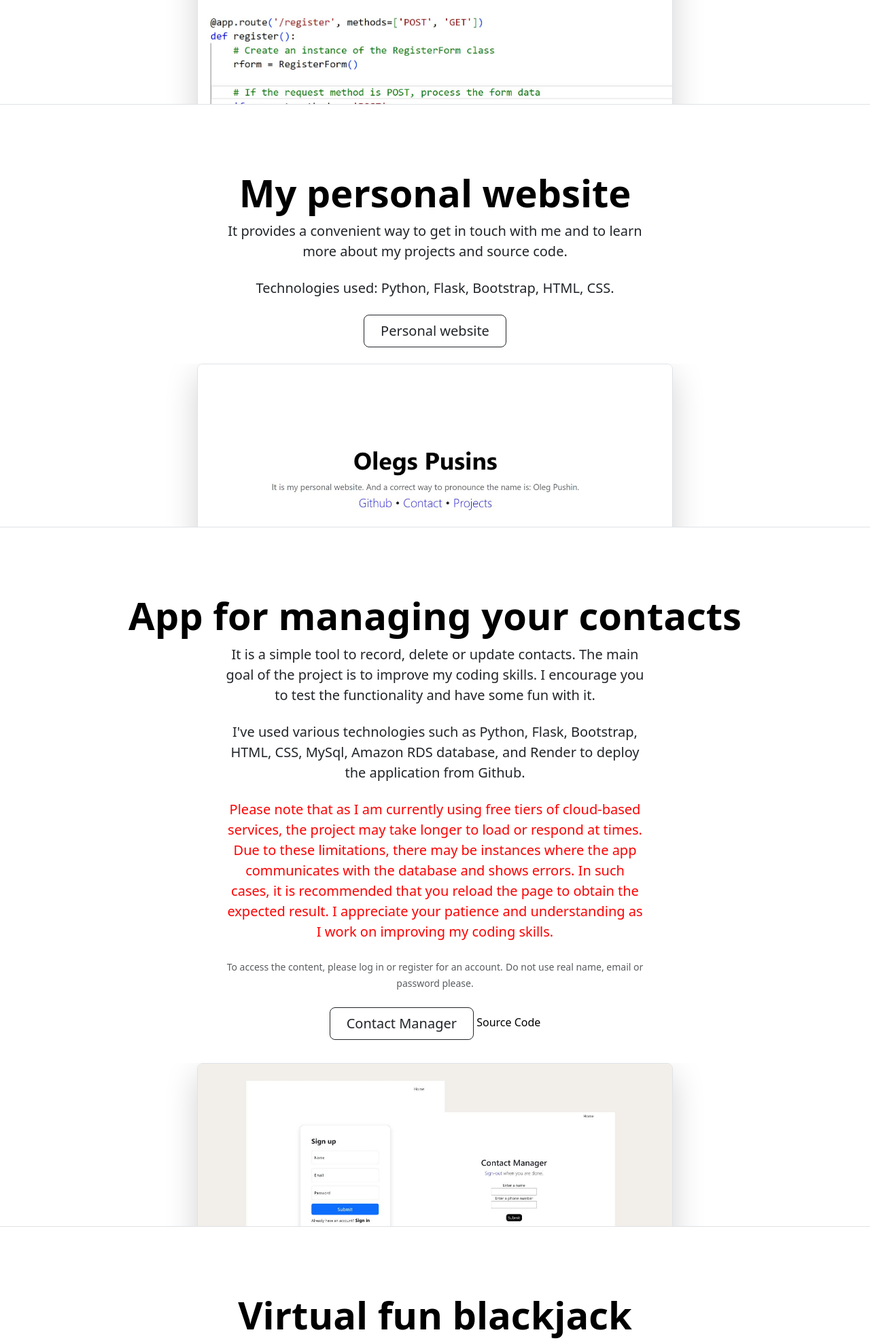
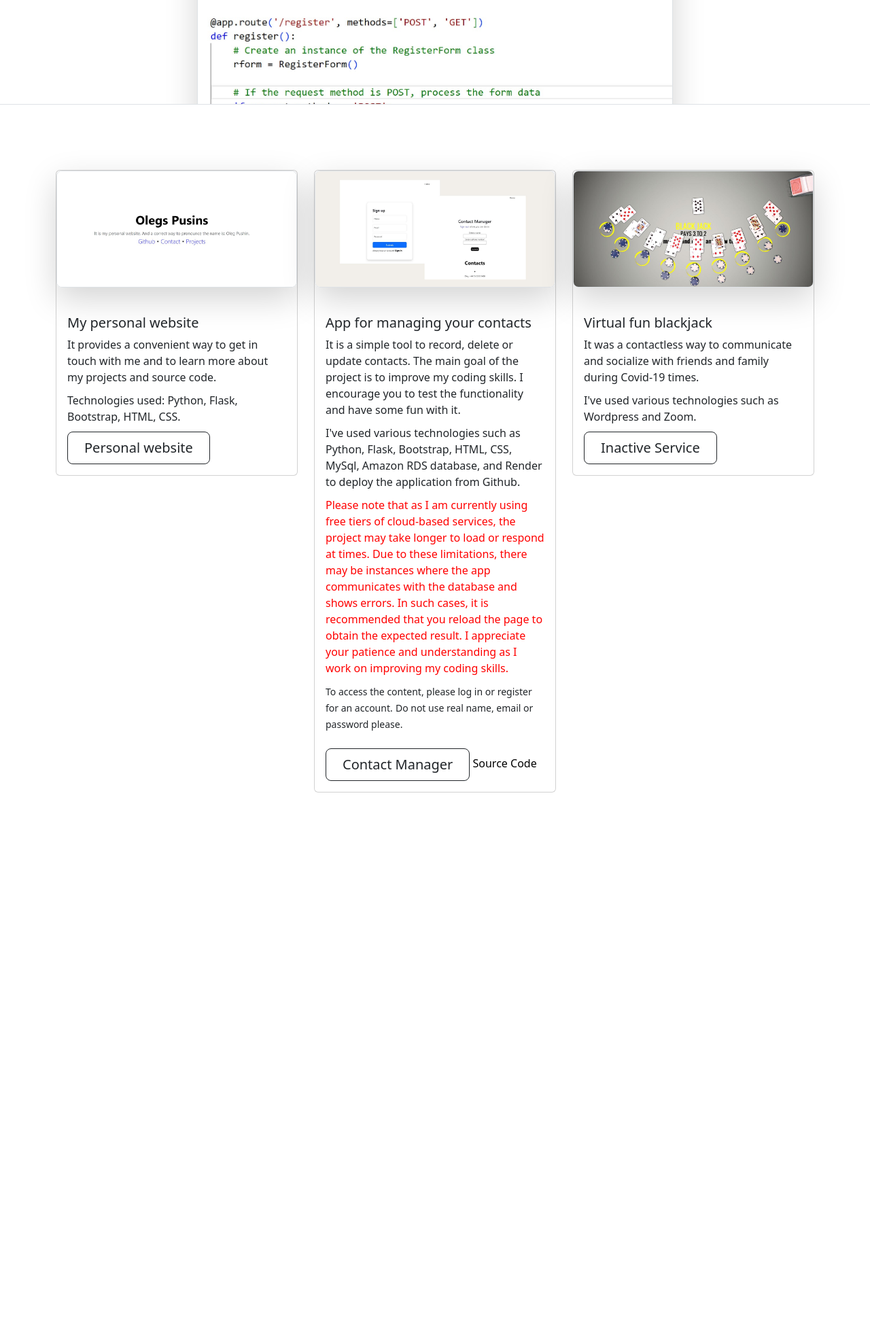
Before and after one commit to olegp999/myapp, a Flask app: page /projects in a window 1280 px wide. Shown: the part 478-2451 px from the top of the page at 68% size. After the commit the page ends 1644 px from the top, so only its background shows below. Run offline with Flask 3, Linux system fonts and the light colour scheme; some libraries are stand-ins or nearby versions.

Commit message:
rebuild projects

```diff
--- a/templates/projects.html
+++ b/templates/projects.html
@@ -13,6 +13,8 @@ Home page
   }
 </style>
 
+<!-- Masonry's positioning. -->
+<!-- <script src="https://cdn.jsdelivr.net/npm/masonry-layout@4.2.2/dist/masonry.pkgd.min.js" integrity="sha384-GNFwBvfVxBkLMJpYMOABq3c+d3KnQxudP/mGPkzpZSTYykLBNsZEnG2D9G/X/+7D" crossorigin="anonymous" async></script> -->
 
 <div  class="px-4 pt-5 my-5 text-center border-bottom">
   <h1 class="display-4 fw-bold text-body-emphasis">Projects</h1>
@@ -28,7 +30,7 @@ Home page
 </div>
 
 
-<div class="px-4 pt-5 my-5 text-center border-bottom">
+<!-- <div class="px-4 pt-5 my-5 text-center border-bottom">
   <h1 class="display-4 fw-bold text-body-emphasis">My personal website</h1>
   <div class="col-lg-6 mx-auto">
     <p class="lead mb-4">It provides a convenient way to get in touch with me and to learn more about my projects and source code.</p>
@@ -42,6 +44,7 @@ Home page
     </div>
   </div>
 </div>
+
 
 
 
@@ -68,6 +71,11 @@ Home page
 </div>
 
 
+
+
+
+
+
 <div class="px-4 pt-5 my-5 text-center border-bottom">
   <h1 class="display-4 fw-bold text-body-emphasis">Virtual fun blackjack</h1>
   <div class="col-lg-6 mx-auto">
@@ -81,22 +89,58 @@ Home page
       <img src="{{ url_for('static', filename='zoom.jpg') }}" class="img-fluid border rounded-3 shadow-lg mb-4" alt="Example image" width="700" height="500" loading="lazy">
     </div>
   </div>
-</div>
+</div> -->
 
 
 
+<main class="container py-5">
 <div class="row" data-masonry='{"percentPosition": true }'>
+
 <div class="col-sm-6 col-lg-4 mb-4">
   <div class="card">
-      <img src="{{ url_for('static', filename='zoom.jpg') }}" class="img-fluid border rounded-3 shadow-lg mb-4" alt="Example image" width="700" height="500" loading="lazy">
+    <img src="{{ url_for('static', filename='frontpa.jpg') }}" class="img-fluid border rounded-3 shadow-lg mb-4" alt="Example image" width="700" height="500" loading="lazy">
     <div class="card-body">
-        <h5 class="card-title">Card title that wraps to a new line</h5>
-        <p class="card-text">This is a longer card with supporting text below as a natural lead-in to additional content. This content is a little bit longer.</p>
+      <h5 class="card-title">My personal website</h5>
+      <p class="card-text">It provides a convenient way to get in touch with me and to learn more about my projects and source code.</p>
+      <p class="card-text">Technologies used: Python, Flask, Bootstrap, HTML, CSS.</p>
+      <a href="{{url_for('front')}}" ><button type="button" class="btn btn-outline-dark btn-lg px-4">Personal website</button></a>
     </div>
   </div>
 </div>
 
 <div class="col-sm-6 col-lg-4 mb-4">
+  <div class="card">
+    <img src="{{ url_for('static', filename='cont.jpg') }}"  class="img-fluid border rounded-3 shadow-lg mb-4" alt="Example image" width="700" height="500" loading="lazy">
+    <div class="card-body">
+      <h5 class="card-title">App for managing your contacts</h5>
+      <p class="card-text">It is a simple tool to record, delete or update contacts. The main goal of the project is to improve my coding skills. I encourage you to test the functionality and have some fun with it.</p>
+      <p class="card-text">I've used various technologies such as Python, Flask, Bootstrap, HTML, CSS, MySql, Amazon RDS database, and Render to deploy the application from Github.</p>
+      <p style="color: red;" class="card-text">Please note that as I am currently using free tiers of cloud-based services, the project may take longer to load or respond at times. Due to these limitations, there may be instances where the app communicates with the database and shows errors. In such cases, it is recommended that you reload the page to obtain the expected result. I appreciate your patience and understanding as I work on improving my coding skills.</p>
+      <!-- <p class="card-text">It is a simple tool to record, delete or update contacts. The main goal of the project is to improve my coding skills. I encourage you to test the functionality and have some fun with it.</p> -->
+      <small class="card-text" class="text-body-secondary">To access the content, please log in or register for an account.</small>
+      <small class="card-text" class="text-body-secondary">Do not use real name, email or password please.</small>
+      <br>
+      <br>
+      <a href="{{url_for('register')}}"><button type="button" class="btn btn-outline-dark btn-lg px-4">Contact Manager</button></a>
+      <a href="https://github.com/olegp999/myapp" style="color: black;" target="_blank">Source Code</a>
+    </div>
+  </div>
+</div>
+
+<div class="col-sm-6 col-lg-4 mb-4">
+  <div class="card">
+    <img src="{{ url_for('static', filename='zoom.jpg') }}" class="img-fluid border rounded-3 shadow-lg mb-4" alt="Example image" width="700" height="500" loading="lazy">
+    <div class="card-body">
+      <h5 class="card-title">Virtual fun blackjack</h5>
+      <p class="card-text">It was a contactless way to communicate and socialize with friends and family during Covid-19 times.</p>
+      <p class="card-text">I've used various technologies such as Wordpress and Zoom.</p>
+      <a href="#" ><button type="button" class="btn btn-outline-dark btn-lg px-4">Inactive Service</button></a>
+    </div>
+  </div>
+</div>
+
+
+<!-- <div class="col-sm-6 col-lg-4 mb-4">
   <div class="card">
     <svg class="bd-placeholder-img card-img-top" width="100%" height="200" xmlns="http://www.w3.org/2000/svg" role="img" aria-label="Placeholder: Image cap" preserveAspectRatio="xMidYMid slice" focusable="false"><title>Placeholder</title><rect width="100%" height="100%" fill="#868e96"/><text x="50%" y="50%" fill="#dee2e6" dy=".3em">Image cap</text></svg>
     <div class="card-body">
@@ -104,16 +148,8 @@ Home page
       <p class="card-text">This is a longer card with supporting text below as a natural lead-in to additional content. This content is a little bit longer.</p>
     </div>
   </div>
+</div> -->
+
 </div>
-
-  <div class="col-sm-6 col-lg-4 mb-4">
-    <div class="card">
-      <svg class="bd-placeholder-img card-img-top" width="100%" height="200" xmlns="http://www.w3.org/2000/svg" role="img" aria-label="Placeholder: Image cap" preserveAspectRatio="xMidYMid slice" focusable="false"><title>Placeholder</title><rect width="100%" height="100%" fill="#868e96"/><text x="50%" y="50%" fill="#dee2e6" dy=".3em">Image cap</text></svg>
-      <div class="card-body">
-        <h5 class="card-title">Card title that wraps to a new line</h5>
-        <p class="card-text">This is a longer card with supporting text below as a natural lead-in to additional content. This content is a little bit longer.</p>
-      </div>
-    </div>
-  </div>
-  </div>
+</main>
 {% endblock %}
```
Lines whose indentation alone changed are shown as unchanged.
